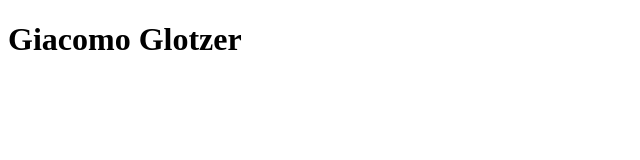
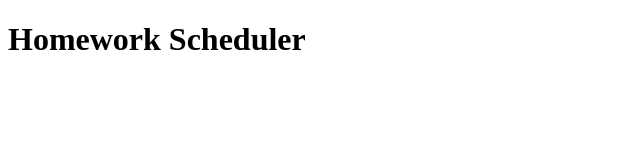
Before and after one commit to gglotzer/gglotzer.github.io, a plain HTML site: page index.html in a window 1280 px wide. Shown: the whole page, without its empty margins (0-640 px from the left). Drawn offline with Linux system fonts and the light colour scheme.

Commit message:
change header

```diff
--- a/index.html
+++ b/index.html
@@ -5,7 +5,7 @@
     </head>
     <body>
         <header href="index.html">
-            <h1> Giacomo Glotzer </h1>
+            <h1> Homework Scheduler </h1>
         </header>
     </body>
 </html>
```
